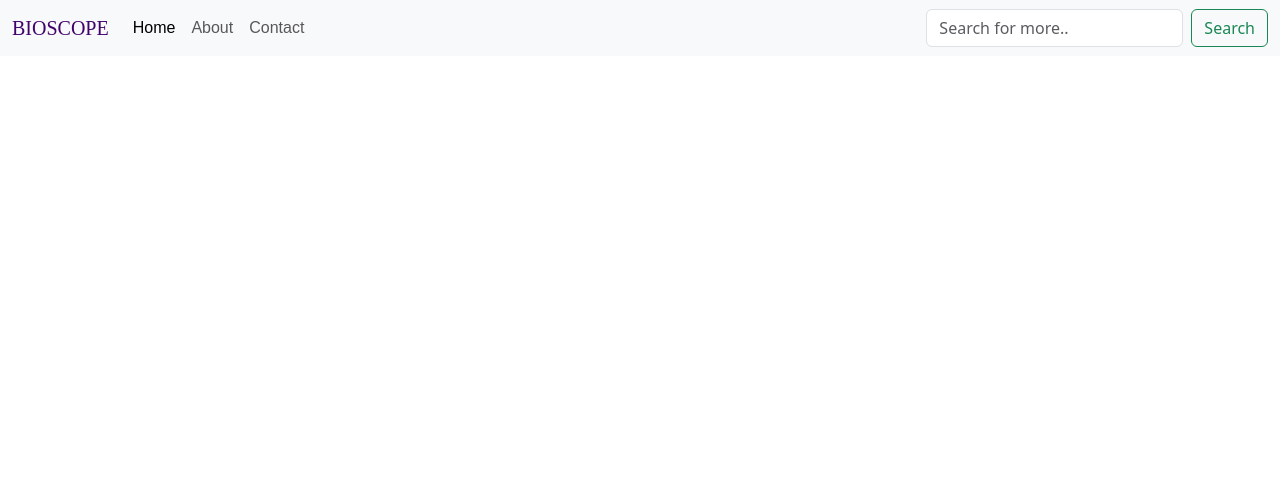
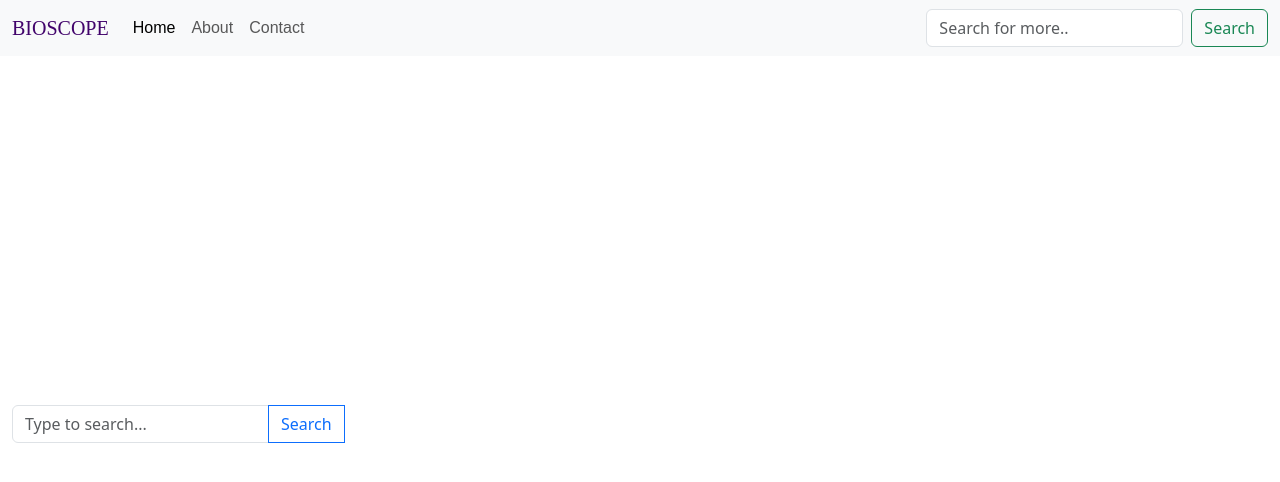
Before and after one commit to ImrenR/BioScope-Explorer, a React (Vite) app: page / in a window 1280 px wide. Shown: the top 482 px of the page. Built offline with nearby package versions, Linux system fonts and the light colour scheme; a web font is replaced by a local one.

Commit message:
search button

```diff
--- a/src/components/BacteriaList.jsx
+++ b/src/components/BacteriaList.jsx
@@ -1,9 +1,24 @@
 const BacteriaList = () => {
-  return(
-     <div>
+  return (
+    <div className="container mt-5 d-flex justify-content-center">
+  <div className="input-group w-100">
+    <input
+      type="text"
+      className="form-control"
+      list="datalistOptions"
+      placeholder="Type to search..."
+    />
+    <button className="btn btn-outline-primary" type="submit">
+      Search
+    </button>
+    <datalist id="datalistOptions">
+      <option value="..." />
 
+    </datalist>
   </div>
-  )
-}
+</div>
 
-export default BacteriaList
+  );
+};
+
+export default BacteriaList;
```
